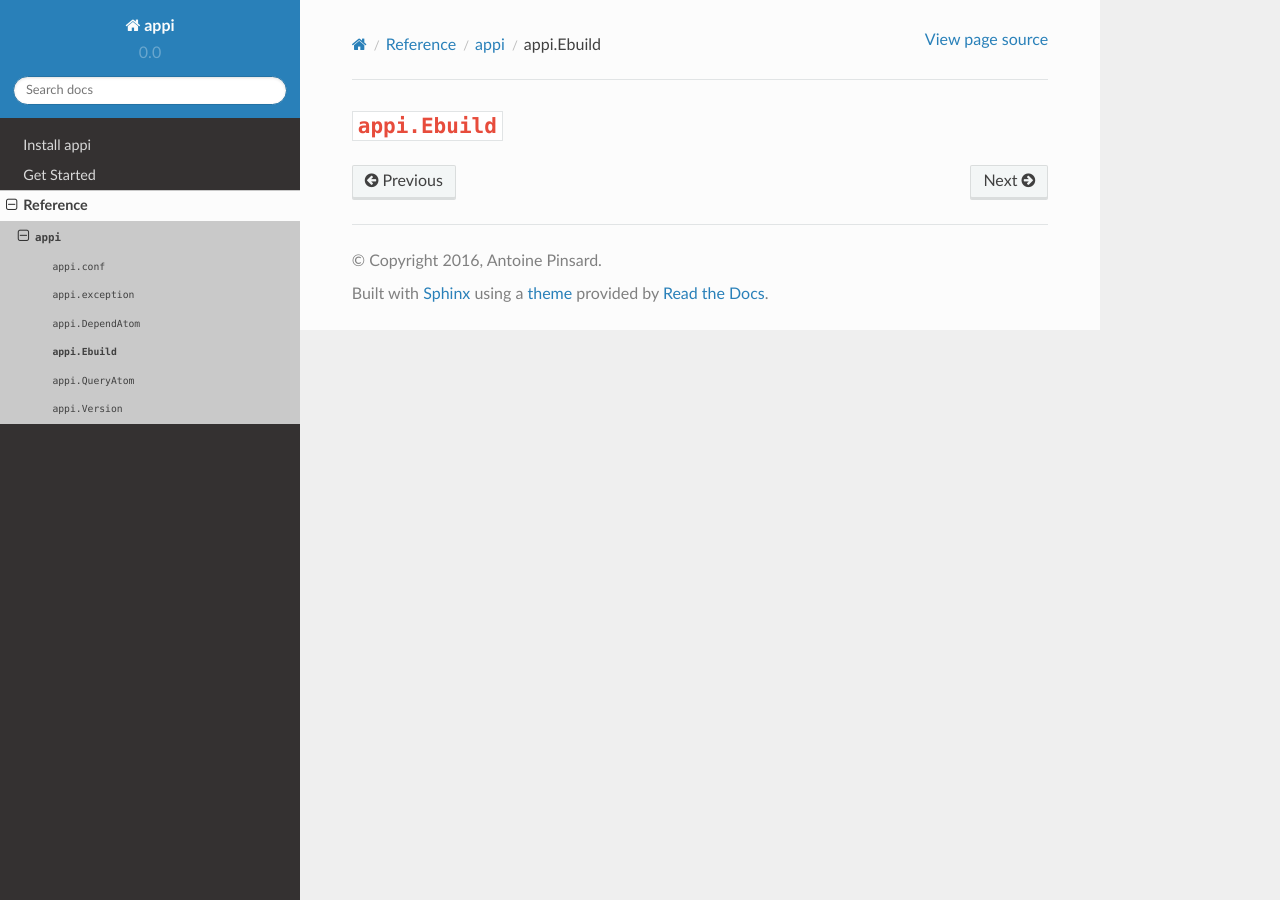
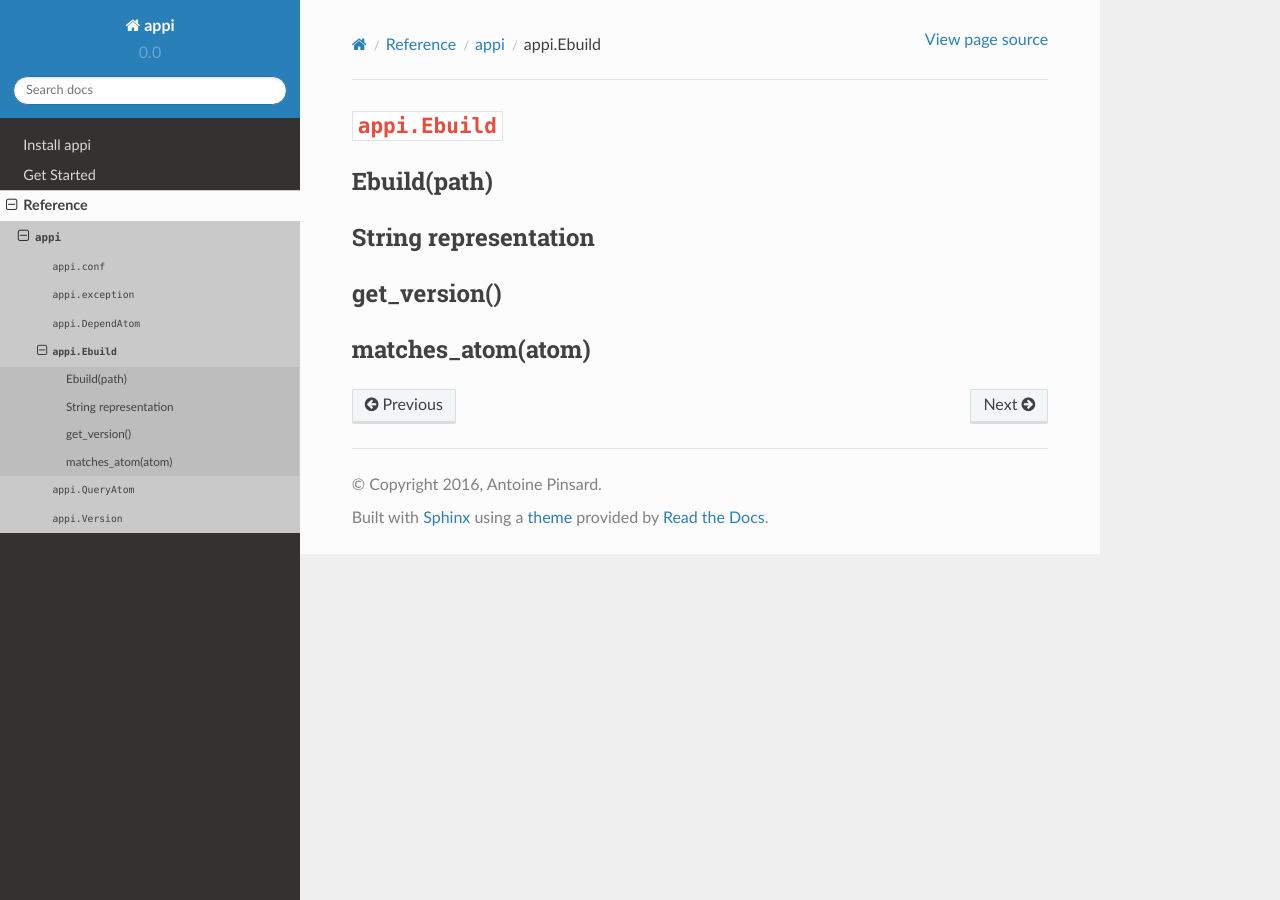
Before and after one commit to funtoo/appi, a Sphinx documentation site: the page built from docs/ref/appi/Ebuild.rst, in a window 1280 px wide. Built offline with Sphinx 7.4.7 and the Read the Docs theme 2.0.0, drawn with Linux system fonts in a browser that asks for light colours.

Commit message:
[doc] Not much things

```diff
--- a/docs/ref/appi/Ebuild.rst
+++ b/docs/ref/appi/Ebuild.rst
@@ -1,3 +1,16 @@
 ===============
 ``appi.Ebuild``
 ===============
+
+
+Ebuild(path)
+------------
+
+String representation
+---------------------
+
+get_version()
+-------------
+
+matches_atom(atom)
+------------------
```
Also changed, not shown: 1 other file.
